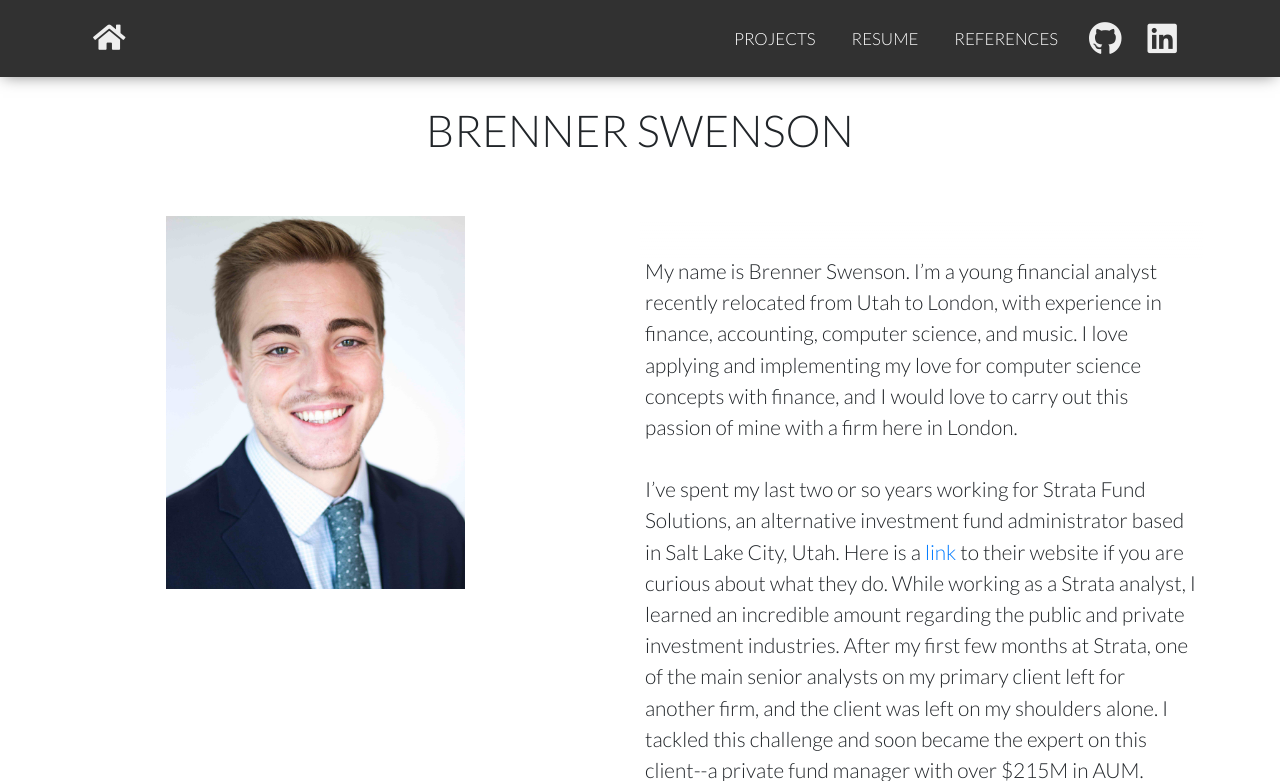
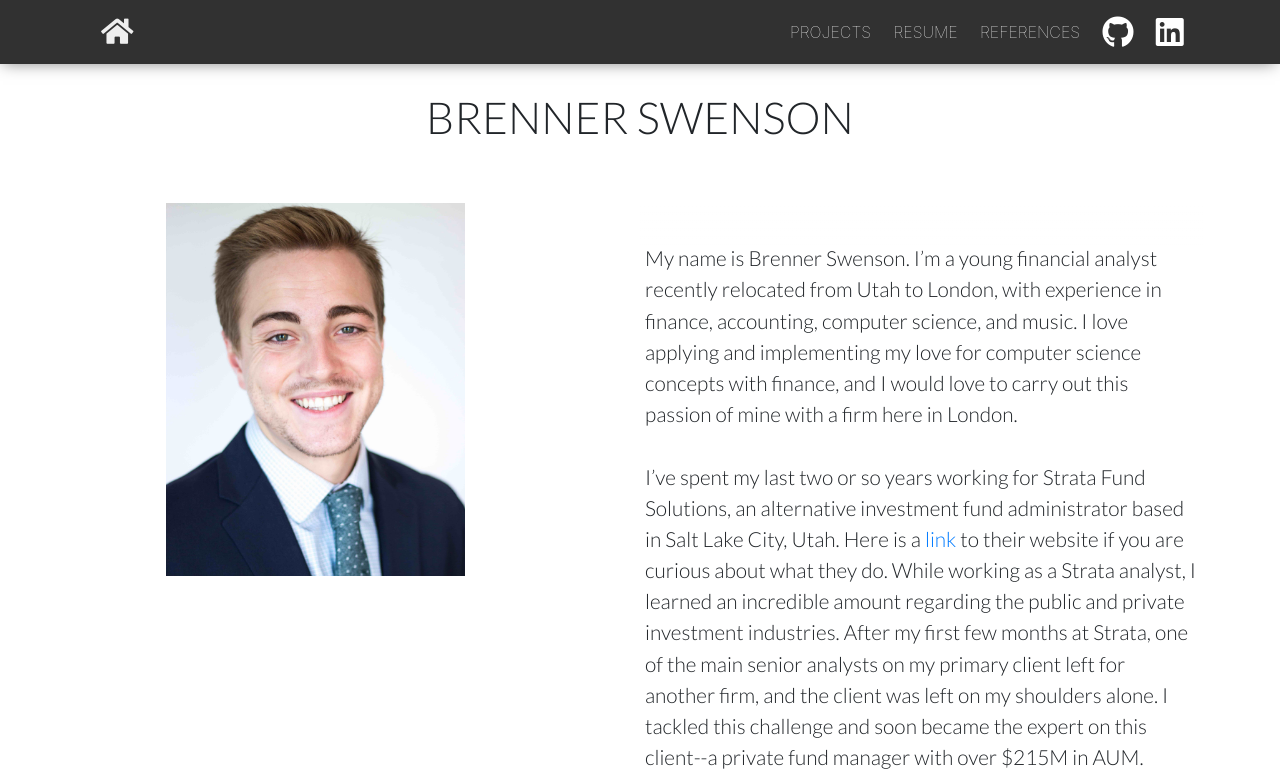
Before and after one commit to brennerswenson/personalPortfolio, a Django app: page / in a window 1280 px wide. Shown: the top 781 px of the page. Run offline with Django 3.2, Linux system fonts and the light colour scheme; some libraries are stand-ins or nearby versions.

Commit message:
updated navbar

```diff
--- a/static/css/master.css
+++ b/static/css/master.css
@@ -3,24 +3,41 @@
   background-color: #313131;
 }
 
-#myNavIDLeft {
+#homeButton {
   font-size: 1.10rem;
   color: #ffffff;
   text-align: left;
-  font-weight: 100;
+  font-size: 1.8rem;
+  color: rgb(238, 238, 238) !important;
 }
 
-#myNavID {
-  font-size: 1.05rem;
-  color: #ffffff;
-  margin-right: 5px;
-  margin-left: 5px;
+#collapsibleNavbar{
   font-weight: 100;
-  font-family: 'Lato', sans-serif;
 }
 
 .nav-text {
   padding-top: .28rem;
+}
+
+.nav-item {
+  padding-left: 0.2rem;
+  padding-right: 0.2rem;
+}
+
+#hamburger{
+  color: #ffffff !important;
+}
+
+.navbar-toggler-icon{
+  color: #ffffff;
+}
+
+.nav-link {
+  color: #ffffff !important;
+}
+
+.nav-item {
+  text-align: right;
 }
 
 body {
@@ -526,11 +543,6 @@ ul {
   padding-right: 1vw;
 }
 
-.fa-home{
-  font-size: 1.8rem;
-  color: rgb(238, 238, 238) !important;
-}
-
 /* Phones */
 
 @media (max-width: 415px) {
@@ -623,4 +635,4 @@ ul {
       width: 90%;
       padding-top: 15vh;
     }
-  }
+}
--- a/static/js/main.js
+++ b/static/js/main.js
@@ -24,3 +24,27 @@ $(document).on('ready', function () {
         dots: true,
     });
 });
+
+(function($) { // Begin jQuery
+  $(function() { // DOM ready
+    // If a link has a dropdown, add sub menu toggle.
+    $('nav ul li a:not(:only-child)').click(function(e) {
+      $(this).siblings('.nav-dropdown').toggle();
+      // Close one dropdown when selecting another
+      $('.nav-dropdown').not($(this).siblings()).hide();
+      e.stopPropagation();
+    });
+    // Clicking away from dropdown will remove the dropdown class
+    $('html').click(function() {
+      $('.nav-dropdown').hide();
+    });
+    // Toggle open and close nav styles on click
+    $('#nav-toggle').click(function() {
+      $('nav ul').slideToggle();
+    });
+    // Hamburger to X toggle
+    $('#nav-toggle').on('click', function() {
+      this.classList.toggle('active');
+    });
+  }); // end DOM ready
+})(jQuery); // end jQuery
--- a/templates/base.html
+++ b/templates/base.html
@@ -1,5 +1,4 @@
-<!DOCTYPE html>
-{% load staticfiles %}
+<!DOCTYPE html> {% load staticfiles %}
 <html lang="en" dir="ltr">
 
 <head>
@@ -13,6 +12,8 @@
 
   <!-- Latest compiled and minified JavaScript -->
   <script src="https://stackpath.bootstrapcdn.com/bootstrap/4.1.1/js/bootstrap.min.js" integrity="sha384-smHYKdLADwkXOn1EmN1qk/HfnUcbVRZyYmZ4qpPea6sjB/pTJ0euyQp0Mk8ck+5T" crossorigin="anonymous"></script>
+
+  <script src="https://ajax.googleapis.com/ajax/libs/jquery/3.3.1/jquery.min.js"></script>
 
   <link rel="stylesheet" href="https://use.fontawesome.com/releases/v5.1.0/css/all.css" integrity="sha384-lKuwvrZot6UHsBSfcMvOkWwlCMgc0TaWr+30HWe3a4ltaBwTZhyTEggF5tJv8tbt" crossorigin="anonymous">
 
@@ -32,12 +33,13 @@
 
   <script src="https://ajax.googleapis.com/ajax/libs/jquery/1.12.3/jquery.min.js"></script>
   <script src="{% static 'slick/slick.js' %}"></script>
+  <script src="https://cdnjs.cloudflare.com/ajax/libs/popper.js/1.14.0/umd/popper.min.js"></script>
   <link rel="stylesheet" href="{% static 'slick/slick.css' %}">
   <link rel="stylesheet" href="{% static 'slick/slick-theme.css' %}">
 
   <script src="{% static 'js/main.js' %}">
-
   </script>
+  <script src="https://maxcdn.bootstrapcdn.com/bootstrap/4.1.0/js/bootstrap.min.js"></script>
 
   <script>
     hljs.initHighlightingOnLoad();
@@ -46,35 +48,32 @@
 </head>
 
 <body>
-
-
-    <header class="navContainer">
-
-      <nav class="navbar navbar-light navbar-expand-sm  mynav" role='navigation' id='navbar'>
+  <nav class="navbar navbar-expand-sm navbar-light" role='navigation' id='navbar'>
     <div class="container">
-          <a href="{% url 'home' %}" class="nav navbar-nav justify-content-start nav-link mynav" id='myNavIDLeft'><i class="nav-link fas fa-home fa-1x"></i></a>
-          <ul class="nav navbar-nav justify-content-end mynav" id="myNavID">
-            <li class='nav-item nav-text' id="myNavID">
-              <a href="{% url 'projects:projects' %}" class="nav-link" id="myNavID">PROJECTS</a>
+      <a href="{% url 'home' %}" class="navbar-brand nav-link fas fa-home fa-1x" id='homeButton'><i ></i></a>
+      <button class="navbar-toggler navbar-toggle" type="button" data-toggle="collapse" data-target="#collapsibleNavbar" id="hamburger"><i class="fas fa-bars hamburger"></i>
+  </button>
+      <div class="collapse navbar-collapse justify-content-end" id="collapsibleNavbar">
+        <ul class="navbar-nav ">
+          <li class='nav-item nav-text'>
+            <a href="{% url 'projects:projects' %}" class="nav-link">PROJECTS</a>
           </li>
-            <li class="nav-item nav-text" id="myNavID">
-              <a href="{% url 'resume' %}" class="nav-link" id="myNavID">RESUME</a>
+          <li class="nav-item nav-text">
+            <a href="{% url 'resume' %}" class="nav-link">RESUME</a>
           </li>
-            <li class='nav-item nav-text' id="myNavID">
-              <a href={% url 'references' %} class="nav-link" id="myNavID">REFERENCES</a>
+          <li class='nav-item nav-text' id=>
+            <a href={% url 'references' %} class="nav-link">REFERENCES</a>
           </li>
-            <li class='nav-item' id="myNavID"> <a href="https://github.com/brennerswenson"><i id="navGithubBtn" class="nav-link fab fa-github fa-2x"></i></a>
-              {# <a href="https://www.linkedin.com/in/brenner-swenson/" class="nav-link" id="myNavID">LinkedIn</a> #}
+          <li class='nav-item'> <a href="https://github.com/brennerswenson"><i id="navGithubBtn" class="nav-link fab fa-github fa-2x"></i></a>
           </li>
-            <li class='nav-item' id="myNavID"> <a href="https://www.linkedin.com/in/brenner-swenson/"><i id="navLinkedInBtn" class=" nav-link fab fa-linkedin refLinkedInBtn fa-2x"></i></a>
-              {# <a href="https://www.linkedin.com/in/brenner-swenson/" class="nav-link" id="myNavID">LinkedIn</a> #}
+          <li class='nav-item'> <a href="https://www.linkedin.com/in/brenner-swenson/"><i id="navLinkedInBtn" class=" nav-link fab fa-linkedin fa-2x"></i></a>
           </li>
 
         </ul>
+      </div>
 
     </div>
   </nav>
-    </header>
   <div class="globalContainer container-fluid">
     <section class="row myContent">
       {% block content %}
```
Lines whose indentation alone changed are shown as unchanged.
